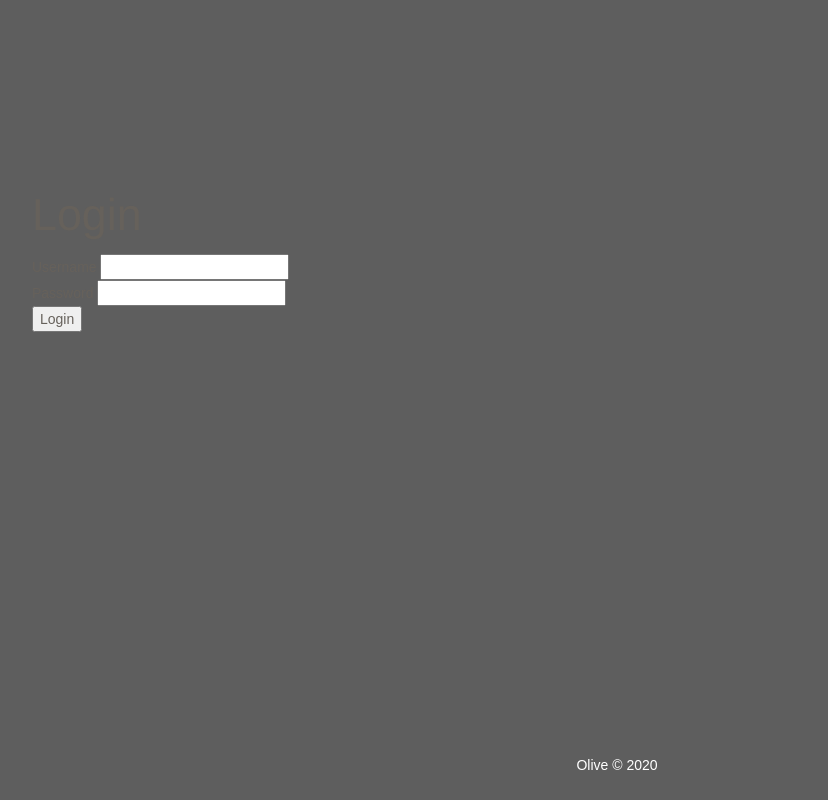
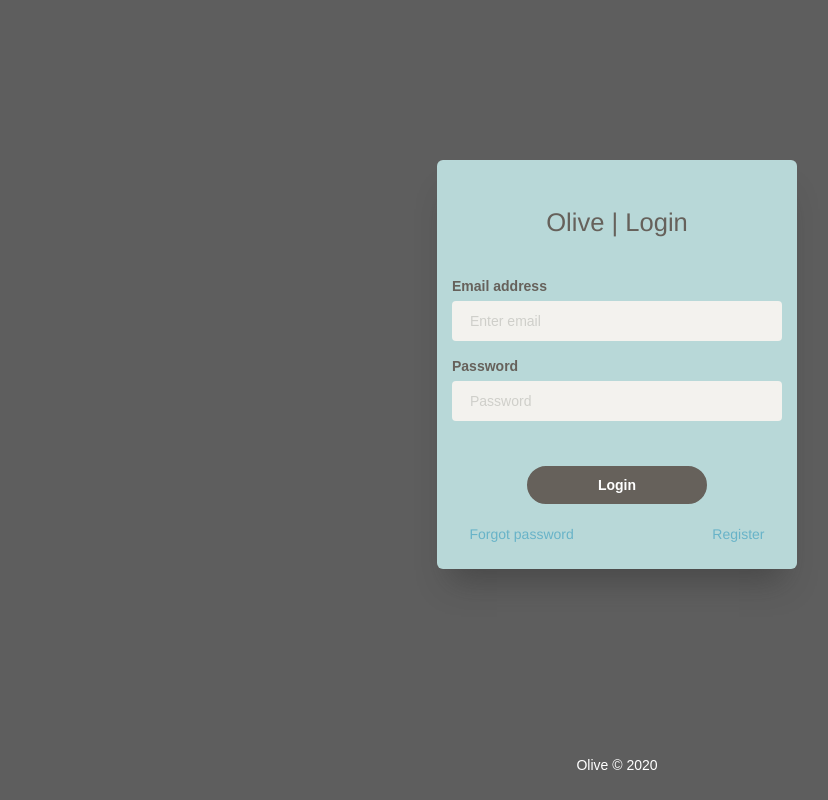
Before and after one commit to nikkinicholasromero/olive, an Angular app: page /login in a window 1280 px wide. Shown: the whole page, without its empty margins (23-851 px from the left). Built offline with nearby package versions, Linux system fonts and the light colour scheme; a web font is replaced by a local one.

Commit message:
Designed login page

```diff
--- a/src/app/modules/login/login.component.html
+++ b/src/app/modules/login/login.component.html
@@ -1,15 +1,30 @@
-<h1>Login</h1>
-<form [formGroup]="loginForm" (ngSubmit)="onSubmit()">
-
-    <div>
-        Username
-        <input type="text" formControlName="username">
-    </div>
-
-    <div>
-        Password
-        <input type="password" formControlName="password">
-    </div>
-
-    <button type="submit">Login</button>
-</form>
+<div class="col-md-4 col-sm-6 col-md-offset-4 col-sm-offset-3">
+    <form [formGroup]="loginForm" (ngSubmit)="onSubmit()">
+        <div class="card" data-background="color" data-color="blue">
+            <div class="header">
+                <h3 class="title">Olive | Login</h3>
+            </div>
+            <div class="content">
+                <div class="form-group">
+                    <label>Email address</label>
+                    <input type="email" placeholder="Enter email" class="form-control input-no-border" formControlName="username">
+                </div>
+                <div class="form-group">
+                    <label>Password</label>
+                    <input type="password" placeholder="Password" class="form-control input-no-border" formControlName="password">
+                </div>
+            </div>
+            <div class="footer text-center">
+                <button type="submit" class="btn btn-fill btn-wd ">Login</button>
+                <div class="row forgot">
+                    <div class="col-sm-offset-1 col-sm-5">
+                        <a href="/forgotPassword" class="pull-left">Forgot password</a>
+                    </div>
+                    <div class="col-sm-5">
+                        <a href="/register" class="pull-right">Register</a>
+                    </div>
+                </div>
+            </div>
+        </div>
+    </form>
+</div>
--- a/src/app/page-not-found/page-not-found.component.html
+++ b/src/app/page-not-found/page-not-found.component.html
@@ -5,7 +5,7 @@
                 <h3 class="title">Page not found</h3>
             </div>
             <div class="footer text-center">
-                <a type="submit" class="btn btn-fill btn-wd" href="/">Back</a>
+                <a type="submit" class="btn btn-fill btn-wd" routerLink="/">Back</a>
             </div>
         </div>
     </form>
```
